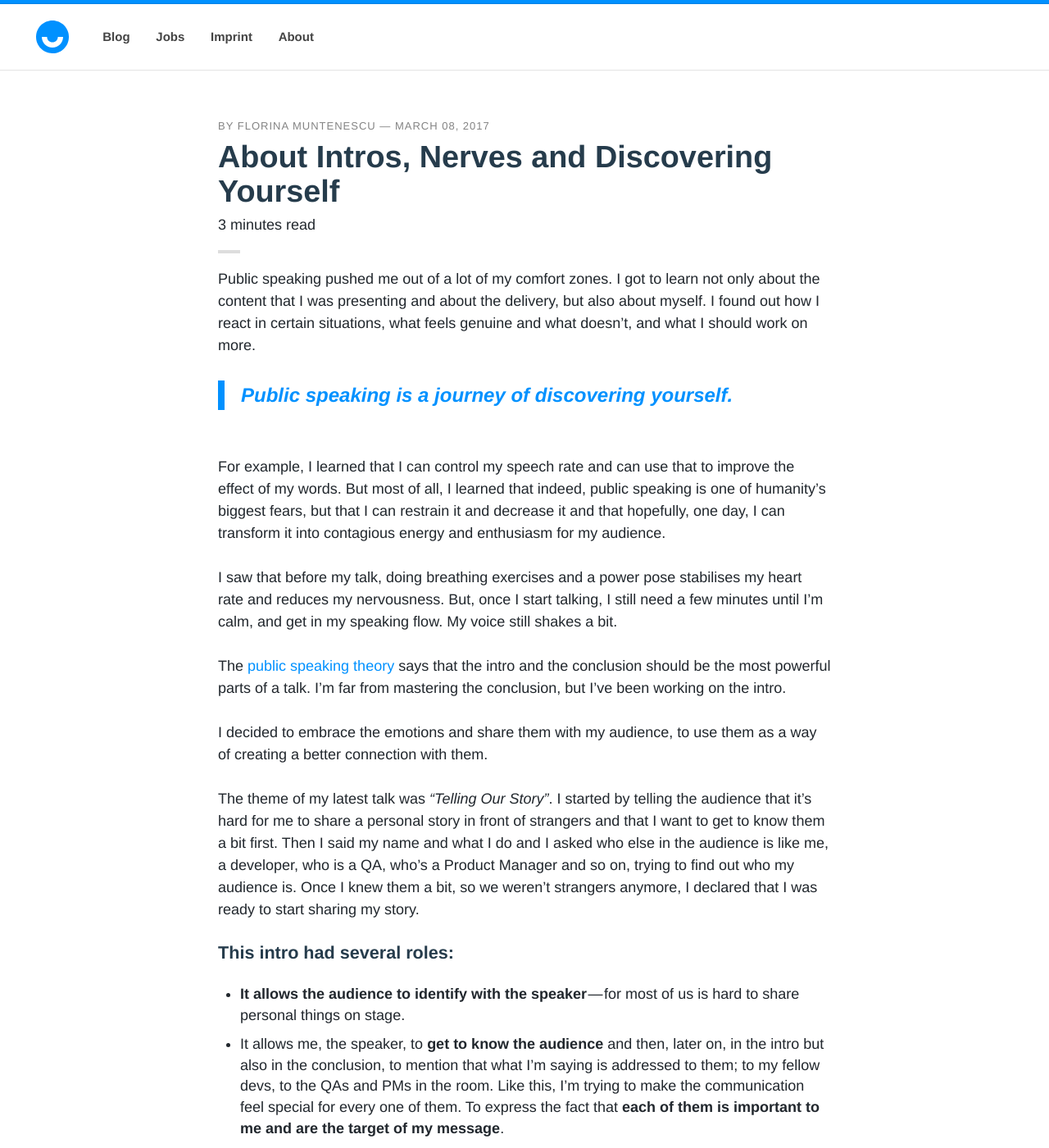
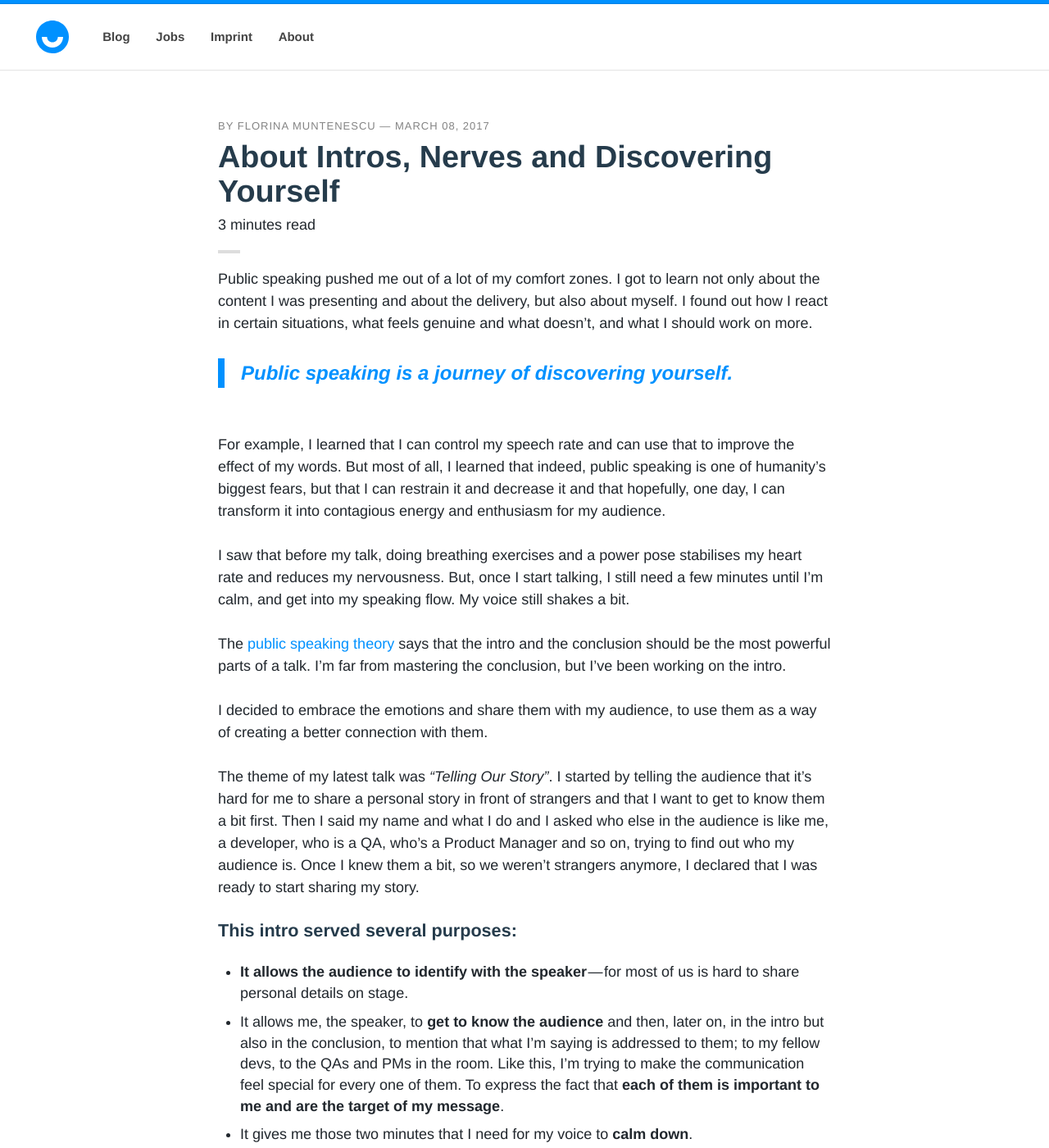
Before and after one commit to upday/upday.github.io, a Jekyll site: the page built from _posts/blog/2017-03-09-public_speaking_intros.md, in a window 1280 px wide and 1400 px high. Shown: the whole window at 82% size. Built offline with Jekyll 4.4.1, drawn with Linux system fonts in a browser that asks for light colours; nearby versions of some CDN libraries; some web fonts are replaced; comment, search, counter and statistics services are not loaded; some of the changed text lies outside the part shown.

Commit message:
review fixes

```diff
--- a/_posts/blog/2017-03-09-public_speaking_intros.md
+++ b/_posts/blog/2017-03-09-public_speaking_intros.md
@@ -11,7 +11,7 @@
 date: 2017-03-08T00:39:55-04:00
 ---
 
-Public speaking pushed me out of a lot of my comfort zones. I got to learn not only about the content that I was presenting and about the delivery, but also about myself. I found out how I react in certain situations, what feels genuine and what doesn’t, and what I should work on more.
+Public speaking pushed me out of a lot of my comfort zones. I got to learn not only about the content I was presenting and about the delivery, but also about myself. I found out how I react in certain situations, what feels genuine and what doesn’t, and what I should work on more.
 <br/>
 
 > *Public speaking is a journey of discovering yourself.*
@@ -19,7 +19,7 @@
 <br/>
 For example, I learned that I can control my speech rate and can use that to improve the effect of my words. But most of all, I learned that indeed, public speaking is one of humanity’s biggest fears, but that I can restrain it and decrease it and that hopefully, one day, I can transform it into contagious energy and enthusiasm for my audience.
 
-I saw that before my talk, doing breathing exercises and a power pose stabilises my heart rate and reduces my nervousness. But, once I start talking, I still need a few minutes until I’m calm, and get in my speaking flow. My voice still shakes a bit.
+I saw that before my talk, doing breathing exercises and a power pose stabilises my heart rate and reduces my nervousness. But, once I start talking, I still need a few minutes until I’m calm, and get into my speaking flow. My voice still shakes a bit.
 
 The <a href="https://www.ted.com/read/ted-talks-the-official-ted-guide-to-public-speaking" target="blank">public speaking theory</a> says that the intro and the conclusion should be the most powerful parts of a talk. I’m far from mastering the conclusion, but I’ve been working on the intro.
 
@@ -27,15 +27,16 @@
 
 The theme of my latest talk was *"Telling Our Story"*. I started by telling the audience that it’s hard for me to share a personal story in front of strangers and that I want to get to know them a bit first. Then I said my name and what I do and I asked who else in the audience is like me, a developer, who is a QA, who’s a Product Manager and so on, trying to find out who my audience is. Once I knew them a bit, so we weren’t strangers anymore, I declared that I was ready to start sharing my story.
 
-#### This intro had several roles:
-* **It allows the audience to identify with the speaker** — for most of us is hard to share personal things on stage.
+#### This intro served several purposes:
+* **It allows the audience to identify with the speaker** — for most of us is hard to share personal details on stage.
 * It allows me, the speaker, to **get to know the audience** and then, later on, in the intro but also in the conclusion, to mention that what I’m saying is addressed to them; to my fellow devs, to the QAs and PMs in the room. Like this, I’m trying to make the communication feel special for every one of them. To express the fact that **each of them is important to me and are the target of my message**.
 * It gives me those two minutes that I need for my voice to **calm down**.
 
-Of course, the intro differs from one talk to another, depending on the topic, and the target audience. But the main roles for me, are to create a sort of a connection with the audience and to give me those few minutes to get into my flow.
+Of course, the intros differ from one talk to another, depending on the topic, and the target audience. But the main roles for me are to create a connection with the audience and to give me those few minutes to get into my flow.
+
 
 It took me quite a few talks with crooked beginnings to find what works for me. So don’t be afraid of talking, of experimenting and finding out what works best for you and what doesn’t because being genuine is important.
 
 ---
 
-How are your intros? How do you deal with that initial nervousness? How do you try to connect with the audience? I would love to learn more from your experiences.
+How are your intros? How do you deal with your initial nervousness? How do you try to connect with the audience? I would love to learn more from your experiences.
```
